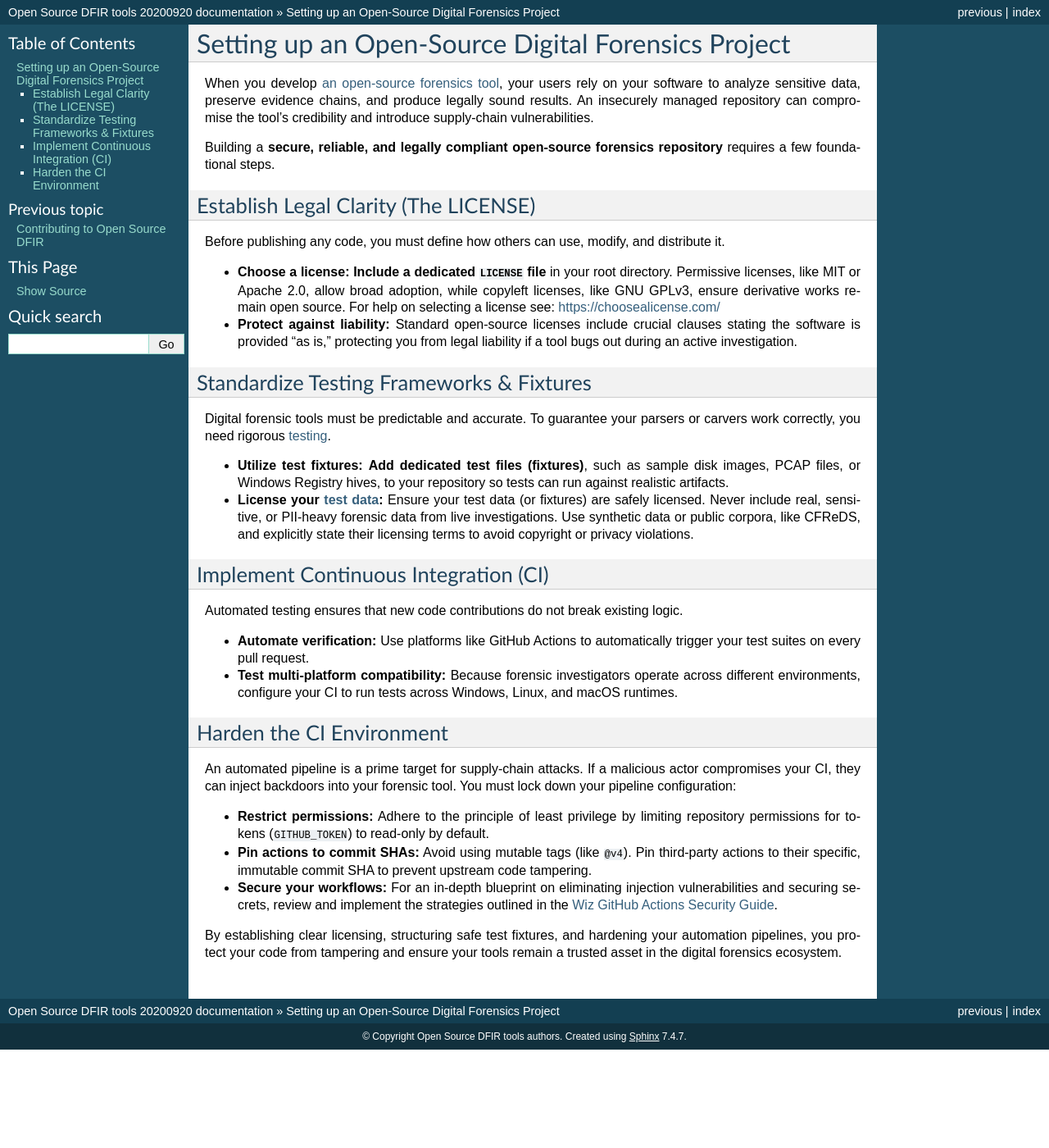
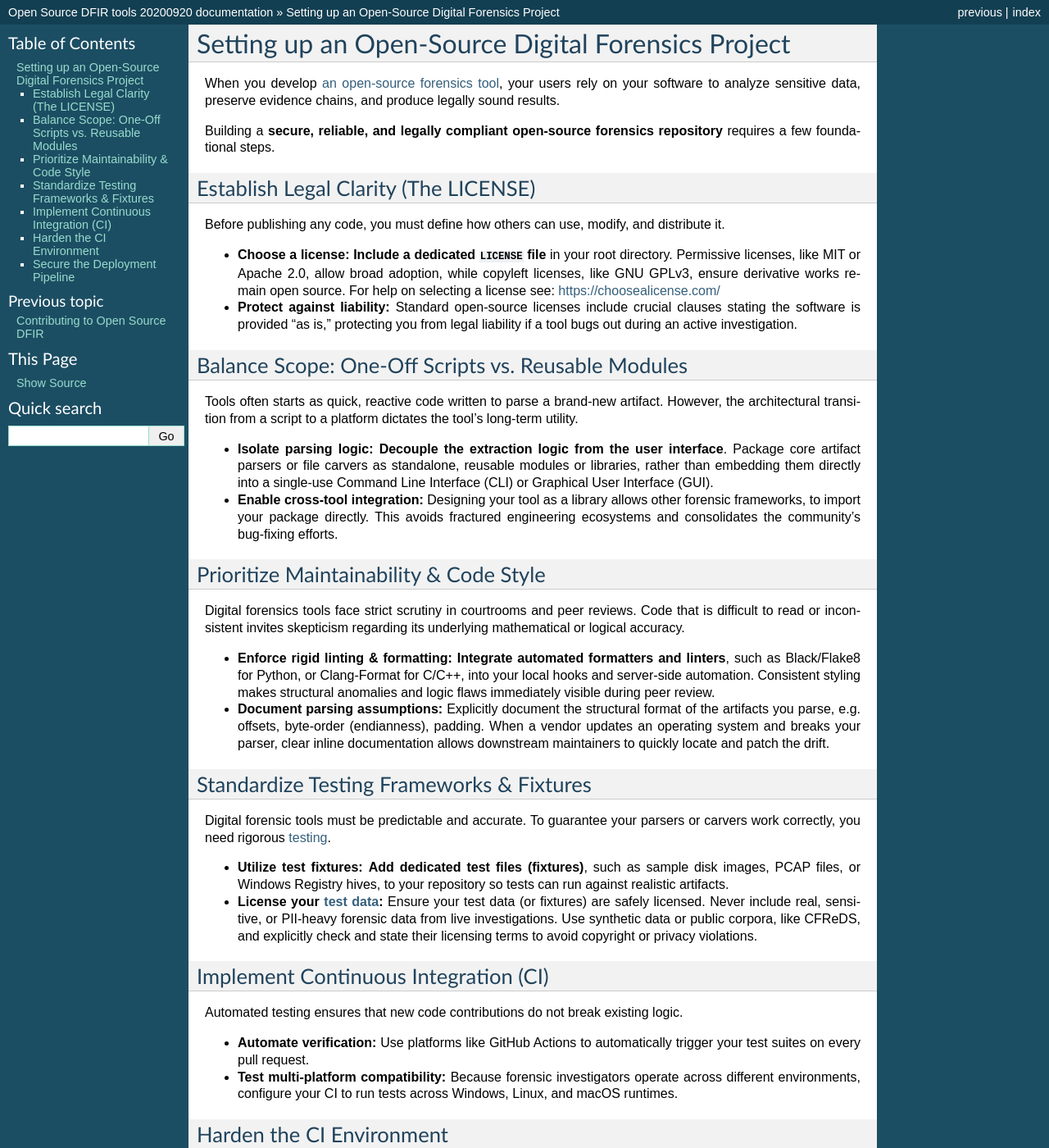
Before and after one commit to open-source-dfir/lore, a Sphinx documentation site: the page built from docs/sources/Project.md, in a window 1280 px wide and 1400 px high. Shown: the whole window at 82% size. Built offline with Sphinx 7.4.7, drawn with Linux system fonts in a browser that asks for light colours; some of the changed text lies outside the part shown.

Commit message:
Worked on documentation #1

```diff
--- a/docs/sources/Project.md
+++ b/docs/sources/Project.md
@@ -2,8 +2,7 @@
 
 When you develop [an open-source forensics tool](https://forensics.wiki/forensic_tooling/), your
 users rely on your software to analyze sensitive data, preserve evidence chains, and produce
-legally sound results. An insecurely managed repository can compromise the tool's credibility and
-introduce supply-chain vulnerabilities.
+legally sound results.
 
 Building a **secure, reliable, and legally compliant open-source forensics repository** requires a
 few foundational steps.
@@ -20,6 +19,34 @@
   software is provided "as is," protecting you from legal liability if a tool bugs out during an
   active investigation.
 
+### Balance Scope: One-Off Scripts vs. Reusable Modules
+
+Tools often starts as quick, reactive code written to parse a brand-new artifact. However, the
+architectural transition from a script to a platform dictates the tool's long-term utility.
+
+* **Isolate parsing logic:** **Decouple the extraction logic from the user interface**. Package
+  core artifact parsers or file carvers as standalone, reusable modules or libraries, rather than
+  embedding them directly into a single-use Command Line Interface (CLI) or Graphical User
+  Interface (GUI).
+* **Enable cross-tool integration:** Designing your tool as a library allows other forensic
+  frameworks, to import your package directly. This avoids fractured engineering ecosystems and
+  consolidates the community's bug-fixing efforts.
+
+### Prioritize Maintainability & Code Style
+
+Digital forensics tools face strict scrutiny in courtrooms and peer reviews. Code that is difficult
+to read or inconsistent invites skepticism regarding its underlying mathematical or logical
+accuracy.
+
+* **Enforce rigid linting & formatting:** **Integrate automated formatters and linters**, such as
+  Black/Flake8 for Python, or Clang-Format for C/C++, into your local hooks and server-side
+  automation. Consistent styling makes structural anomalies and logic flaws immediately visible
+  during peer review.
+* **Document parsing assumptions:** Explicitly document the structural format of the artifacts you
+  parse, e.g. offsets, byte-order (endianness), padding. When a vendor updates an operating system
+  and breaks your parser, clear inline documentation allows downstream maintainers to quickly
+  locate and patch the drift.
+
 ### Standardize Testing Frameworks & Fixtures
 
 Digital forensic tools must be predictable and accurate. To guarantee your parsers or carvers work
@@ -29,8 +56,8 @@
   PCAP files, or Windows Registry hives, to your repository so tests can run against realistic
   artifacts.
 * **License your [test data](https://forensics.wiki/test_data/):** Ensure your test data (or
-  fixtures) are safely licensed. Never include real, sensitive, or PII-heavy forensic data from
-  live investigations. Use synthetic data or public corpora, like CFReDS, and explicitly state
+  fixtures) are safely licensed. Never include real, sensitive, or PII-heavy forensic data from live
+  investigations. Use synthetic data or public corpora, like CFReDS, and explicitly check and state
   their licensing terms to avoid copyright or privacy violations.
 
 ### Implement Continuous Integration (CI)
@@ -56,6 +83,24 @@
   securing secrets, review and implement the strategies outlined in the
   [Wiz GitHub Actions Security Guide](https://wiz.io).
 
-By establishing clear licensing, structuring safe test fixtures, and hardening your automation
-pipelines, you protect your code from tampering and ensure your tools remain a trusted asset in the
-digital forensics ecosystem.
+### Secure the Deployment Pipeline
+
+Deploying forensic software requires extreme caution. Investigators run these tools with elevated
+system privileges to access raw disks and memory, making a compromised build catastrophic for the
+target environment.
+
+* **Eliminate risky builds:** **Never distribute untrusted, dynamically linked binaries** built on
+  unverified local environments. Use a dedicated, isolated build pipeline to compile production
+  releases, ensuring every dependency is locked down via cryptographic hashes, e.g.,
+  `requirements.txt.sha256` or lockfiles.
+* **Eliminate risky configurations (Prevent Path Hijacking):** Especially for live acquisition or
+  response tooling **Never trust implicit environment paths, relative lookups, or unverified search
+  orders** when loading external configuration files, helper binaries, or dynamic link libraries
+  (DLLs). If your tool searches for components in the current working directory (`.`) or relies on
+  standard system paths without validation, a malicious actor can place a weaponised payload in the
+  evidence directory. Force your application to use strict, fully qualified, absolute paths and
+  implement hardcoded path lookups to prevent local privilege escalation and path hijacking.
+
+By establishing clear licensing, structuring safe test fixtures, standardizing code quality, and
+hardening your automation and deployment pipelines, you protect your code from tampering and ensure
+your tools remain a trusted asset in the digital forensics ecosystem.
```
